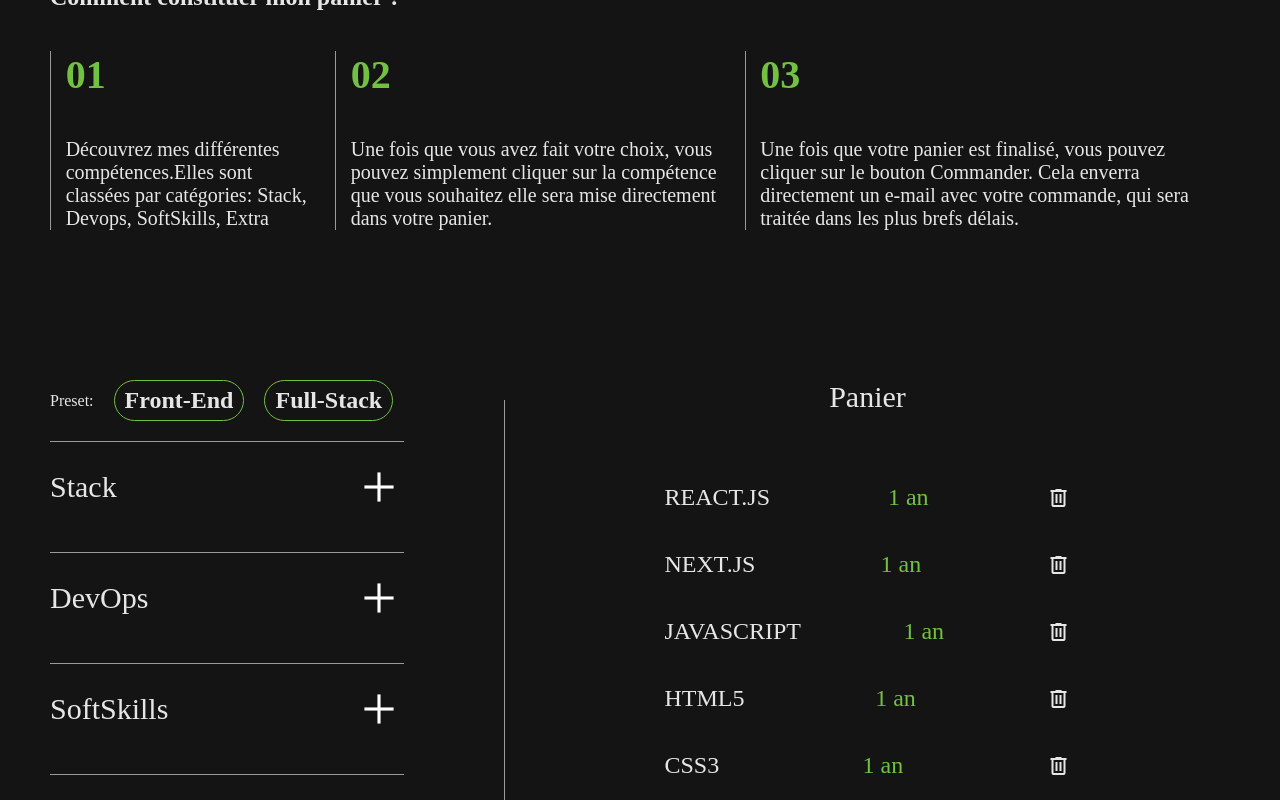
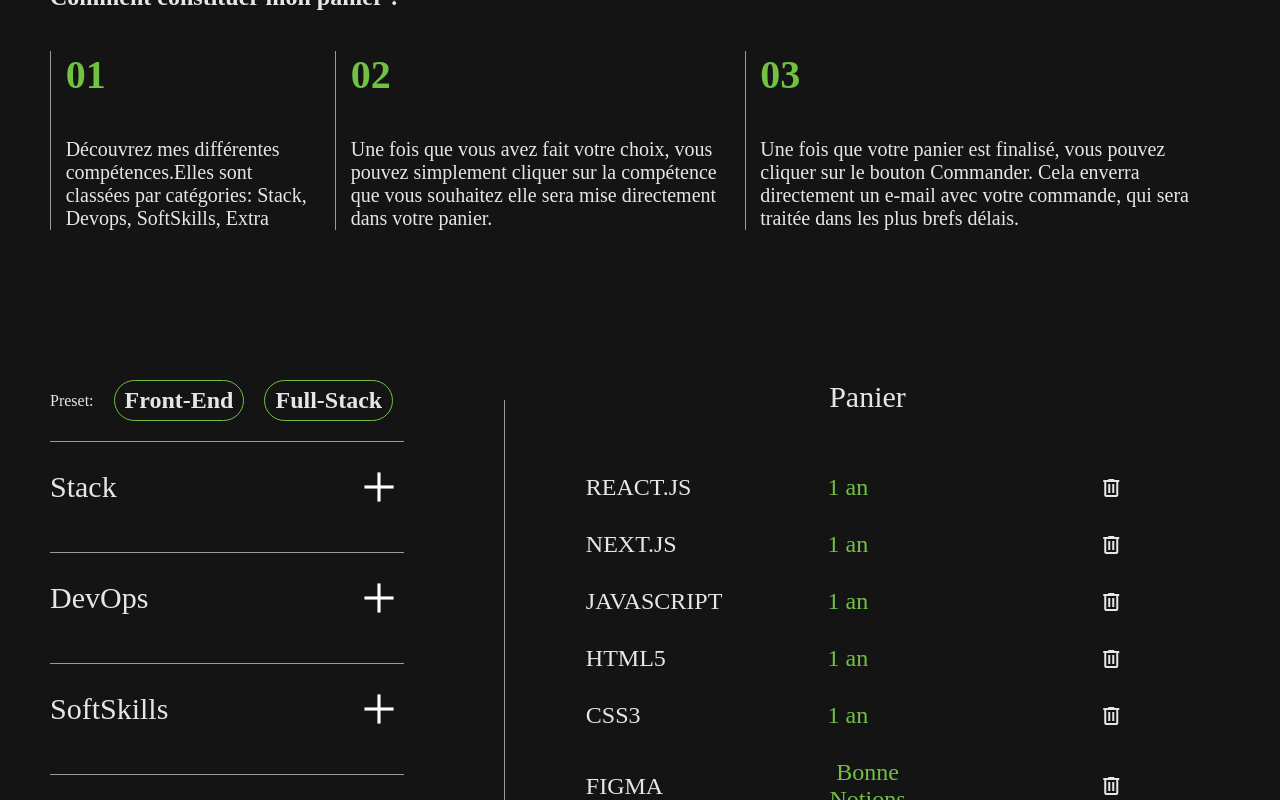
Before and after one commit to LucasGoudemand/Portfolio, a Next.js app: page / in a window 1280 px wide. Both pictures are taken after a click on the element "Front-End". Shown: the part 847-1647 px from the top of the page. Built offline with nearby package versions, Linux system fonts and the light colour scheme; a web font is replaced by a local one.

Commit message:
Shop section done

```diff
--- a/pages/components/shopsection/basket/basket.js
+++ b/pages/components/shopsection/basket/basket.js
@@ -3,25 +3,26 @@
 
 export default function Basket(props) {
   const skillsList = props.array.map((title, index) => {
-    const exp = data.find((item) => item.title === title).experience; // on cherche dans le data l'expérience qui correspond au title
+    const exp = data.find((item) => item.title === title)?.experience; // on cherche dans le data l'expérience qui correspond au title
     return { title, exp };
   });
 
   return (
     <>
-      <ul className={styles.ulClass}>
-        {skillsList.map(({ title, exp }, index) => (
-          <li key={index}>
-            {title} <p>{exp}</p>
+      {skillsList.map(({ title, exp }, index) => (
+        <ul className={styles.ulClass} key={index}>
+          <li>{title}</li>
+          <li className={styles.expClass}>{exp}</li>
+          <li>
             <span
               className="material-symbols-outlined"
-              onClick={() => props.removeASkills(title)} // on fait appel a la function removeASkills de l'élement parent
+              onClick={() => props.removeASkills(title)} // on fait appel a la function removeASkills de l'élément parent
             >
               delete
             </span>
           </li>
-        ))}
-      </ul>
+        </ul>
+      ))}
     </>
   );
 }
--- a/pages/components/shopsection/basketprev/BasketPrevSkills.js
+++ b/pages/components/shopsection/basketprev/BasketPrevSkills.js
@@ -26,7 +26,7 @@
             //On appel la fonction addASkills qui a été passé en props qui est dans l'élément parent
             <ul key={index} className={styles.ulClass}>
               <li className={styles.liClassTitle}>{item.title}</li>
-              <li className={styles.liClassExp}>Années: {item.experience}</li>
+              <li className={styles.liClassExp}>EXP: {item.experience}</li>
             </ul>
           )
         )}
--- a/pages/components/shopsection/shopSectionContainer.js
+++ b/pages/components/shopsection/shopSectionContainer.js
@@ -1,7 +1,7 @@
 import styles from "../../../styles/shopsection/ShopSectionContainer.module.css";
-import Items from "./items/items";
-import Basket from "./basket/basket";
-import Preset from "./items/preset";
+import Items from "../shopsection/items/Items";
+import Basket from "../shopsection/basket/Basket";
+import Preset from "../shopsection/items/Preset";
 import BasketPrev from "../shopsection/basketprev/BasketPrev";
 import data from "../../api/data.json";
 import { useState } from "react";
@@ -46,9 +46,9 @@
       "NEXT.JS",
       "SQL",
       "MONGODB",
-      "WIN/UNIX SERVER",
+      "WIN/UNIX",
       "API",
-      "VIRTUALISATION",
+      "VMWARE",
     ];
     setBasketArray([]);
     setBasketArray(fullstackArray);
--- a/styles/shopsection/Basket.module.css
+++ b/styles/shopsection/Basket.module.css
@@ -1,25 +1,21 @@
 .ulClass {
   display: flex;
-  flex-direction: column;
+  align-items: center;
+  justify-content: space-around;
 }
 .ulClass li {
   text-decoration: none;
   list-style: none;
-  margin-top: 20px;
-  transition: 1s ease-in-out;
+  margin-top: 10px;
+  display: flex;
   cursor: pointer;
   padding: 10px;
   font-size: 24px;
-  display: flex;
-  align-items: center;
-  justify-content: space-between;
+  width: 100px;
 }
-.ulClass p {
-  margin-left: 30px;
-  display: flex;
+.expClass {
   color: #72c142;
   font-weight: 300;
-  transition: 1s ease-in-out;
 }
 .ulClass span {
   margin-left: 30px;
--- a/styles/shopsection/ShopSectionContainer.module.css
+++ b/styles/shopsection/ShopSectionContainer.module.css
@@ -20,7 +20,7 @@
 .flexBoxColumn {
   display: flex;
   flex-direction: column;
-  align-items: center;
+  text-align: center;
   width: 100%;
 }
 .panierTitle {
```
